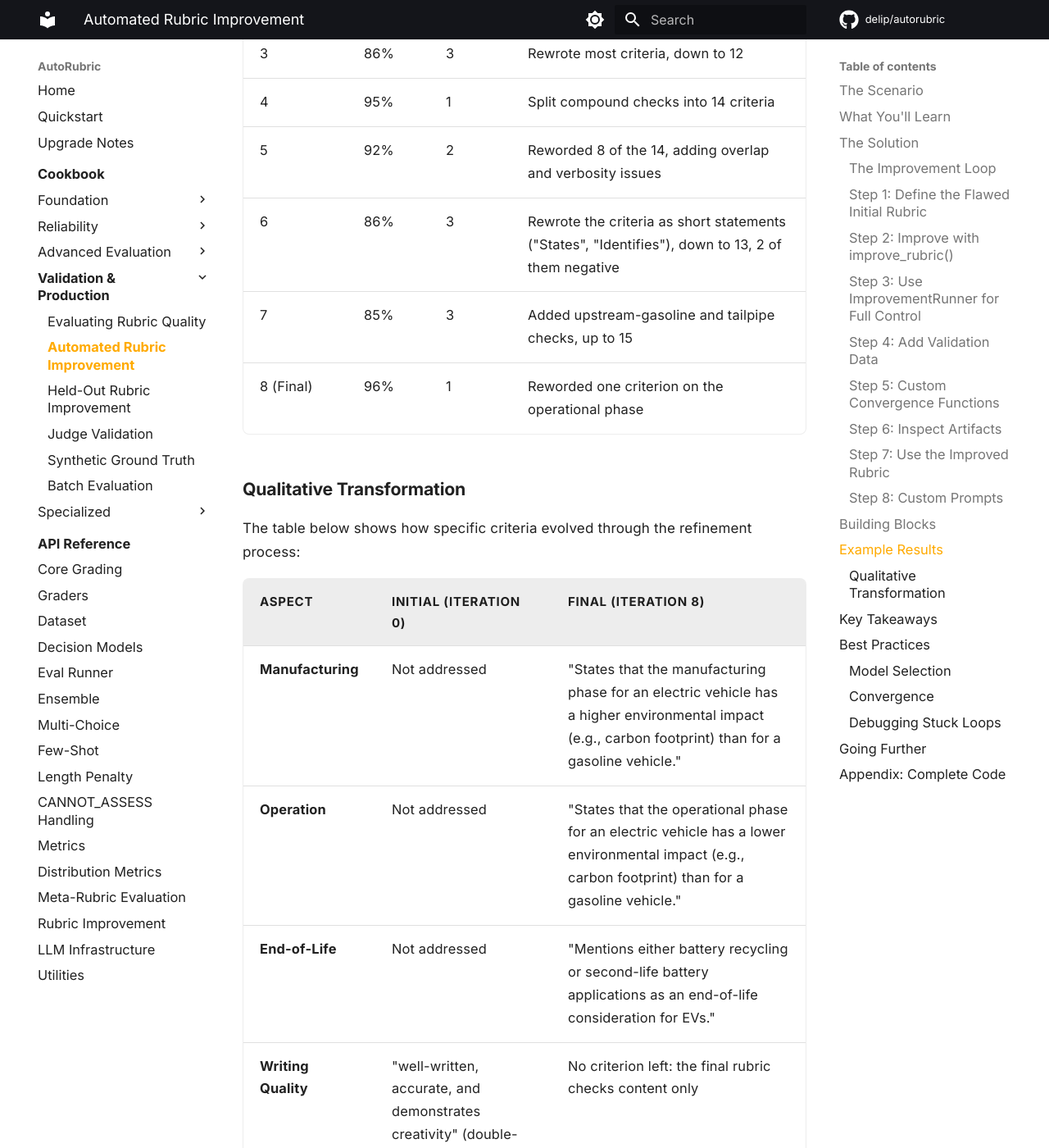
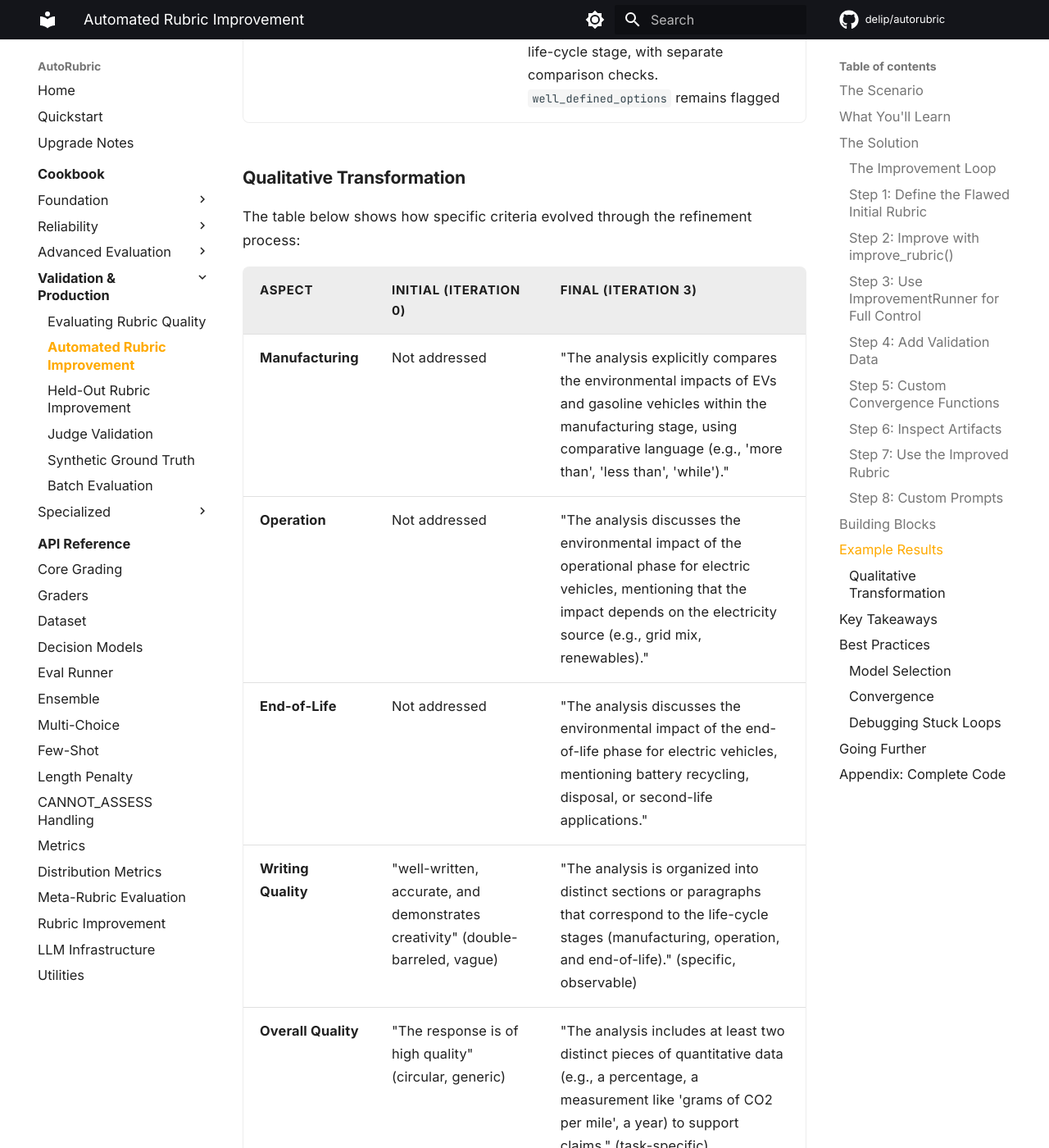
Before and after one commit to delip/autorubric, an MkDocs documentation site: the page built from docs/cookbook/automated-rubric-improvement.md, in a window 1280 px wide and 1400 px high, scrolled down 12507 px. Shown: the whole window at 82% size. Built offline with MkDocs 1.6.1 and Material for MkDocs 9.7.7, drawn with Linux system fonts in a browser that asks for light colours; comment, search, counter and statistics services are not loaded; some of the changed text lies outside the part shown.

```diff
--- a/docs/cookbook/automated-rubric-improvement.md
+++ b/docs/cookbook/automated-rubric-improvement.md
@@ -394,37 +394,32 @@ Running this pipeline on the flawed rubric above produces dramatic improvement:
 
 ![Rubric Improvement Over Iterations](../images/rubric-improvement-chart.png)
 
-The chart shows how the quality score increases from 0% to 96% while detected issues drop from 24 to 1 over eight revisions. The climb was not steady. The score reached 95% at iteration 4, just under the 0.95 threshold, fell to 85% at iteration 7, and crossed the threshold at iteration 8, where the loop stopped with `thresholds_met`.
+The chart shows how the quality score increases from 0% to 96% while detected issues drop from 28 to 1 over three revisions. The score crossed the 0.95 threshold at iteration 3, where the loop stopped with `thresholds_met`.
 
 | Iteration | Score | Issues | Key Changes |
 |-----------|-------|--------|-------------|
-| 0 (Initial) | 0% | 24 | Generic, vague, double-barreled criteria |
-| 1 | 74% | 5 | 9 task-specific criteria on manufacturing, operation and end-of-life, 3 of them negative |
-| 2 | 75% | 6 | Grew to 13 criteria, with new vague-wording and overlap issues |
-| 3 | 86% | 3 | Rewrote most criteria, down to 12 |
-| 4 | 95% | 1 | Split compound checks into 14 criteria |
-| 5 | 92% | 2 | Reworded 8 of the 14, adding overlap and verbosity issues |
-| 6 | 86% | 3 | Rewrote the criteria as short statements ("States", "Identifies"), down to 13, 2 of them negative |
-| 7 | 85% | 3 | Added upstream-gasoline and tailpipe checks, up to 15 |
-| 8 (Final) | 96% | 1 | Reworded one criterion on the operational phase |
+| 0 (Initial) | 0% | 28 | Generic, vague, double-barreled criteria |
+| 1 | 78% | 5 | 9 task-specific criteria on manufacturing, operation and end-of-life, 3 of them negative |
+| 2 | 87% | 3 | Grew to 12 criteria, fixing the deterministic-assessment and overlap issues |
+| 3 (Final) | 96% | 1 | Split into 14 criteria, one per vehicle and life-cycle stage, with separate comparison checks. `well_defined_options` remains flagged |
 
 ### Qualitative Transformation
 
 The table below shows how specific criteria evolved through the refinement process:
 
-| Aspect | Initial (Iteration 0) | Final (Iteration 8) |
+| Aspect | Initial (Iteration 0) | Final (Iteration 3) |
 |--------|----------------------|---------------------|
-| **Manufacturing** | Not addressed | "States that the manufacturing phase for an electric vehicle has a higher environmental impact (e.g., carbon footprint) than for a gasoline vehicle." |
-| **Operation** | Not addressed | "States that the operational phase for an electric vehicle has a lower environmental impact (e.g., carbon footprint) than for a gasoline vehicle." |
-| **End-of-Life** | Not addressed | "Mentions either battery recycling or second-life battery applications as an end-of-life consideration for EVs." |
-| **Writing Quality** | "well-written, accurate, and demonstrates creativity" (double-barreled, vague) | No criterion left: the final rubric checks content only |
-| **Overall Quality** | "The response is of high quality" (circular, generic) | Replaced by checks such as the negative criterion "Makes the definitive claim that electric vehicles have zero total environmental impact across their entire lifecycle." |
+| **Manufacturing** | Not addressed | "The analysis explicitly compares the environmental impacts of EVs and gasoline vehicles within the manufacturing stage, using comparative language (e.g., 'more than', 'less than', 'while')." |
+| **Operation** | Not addressed | "The analysis discusses the environmental impact of the operational phase for electric vehicles, mentioning that the impact depends on the electricity source (e.g., grid mix, renewables)." |
+| **End-of-Life** | Not addressed | "The analysis discusses the environmental impact of the end-of-life phase for electric vehicles, mentioning battery recycling, disposal, or second-life applications." |
+| **Writing Quality** | "well-written, accurate, and demonstrates creativity" (double-barreled, vague) | "The analysis is organized into distinct sections or paragraphs that correspond to the life-cycle stages (manufacturing, operation, and end-of-life)." (specific, observable) |
+| **Overall Quality** | "The response is of high quality" (circular, generic) | "The analysis includes at least two distinct pieces of quantitative data (e.g., a percentage, a measurement like 'grams of CO2 per mile', a year) to support claims." (task-specific) |
 
 The transformation illustrates three key improvements:
 
 1. **Generic to task-specific**: Criteria now directly address the EV analysis requirements
 2. **Vague to observable**: "high quality" becomes specific claims a judge can check in the text
-3. **Compound to unidimensional**: Multi-aspect criteria split into focused assessments, taking the rubric from 5 criteria to 15
+3. **Compound to unidimensional**: Multi-aspect criteria split into focused assessments, taking the rubric from 5 criteria to 14
 
 ## Key Takeaways
 
```
Also changed, not shown: dev-reference/improvement-loop.md (+2 -0 lines), dev-reference/index.md (+2 -0 lines), docs/cookbook/rubric-evaluation.md (+69 -36 lines), docs/upgrading.md (+4 -0 lines), docs/images/rubric-improvement-chart.png, 5 other files.
